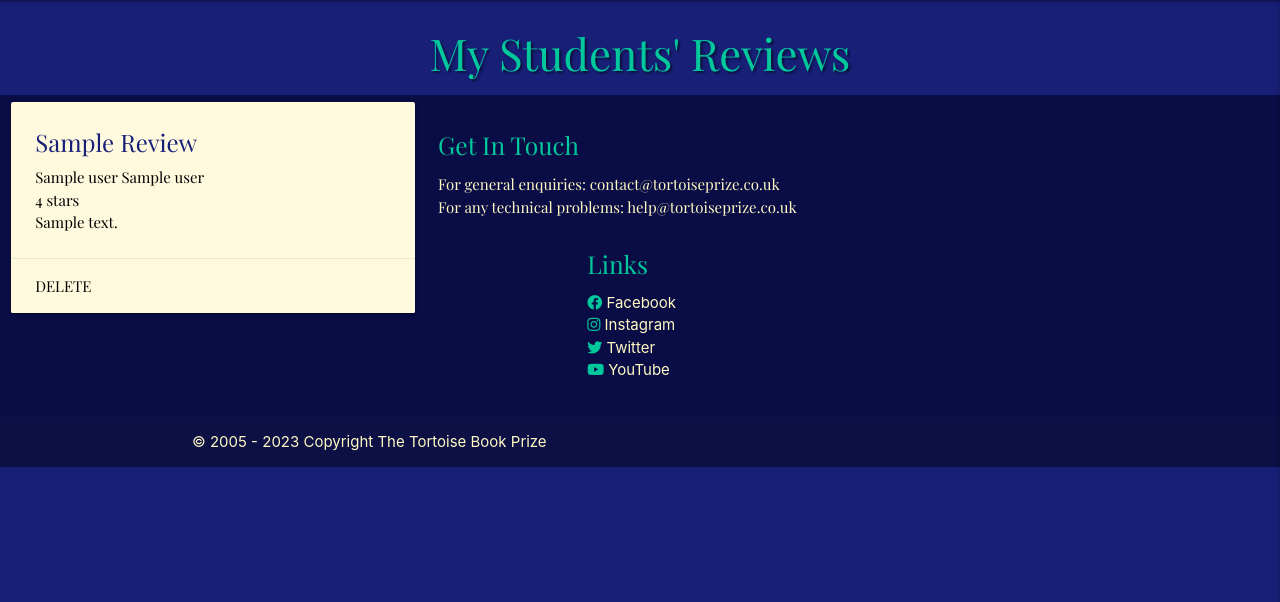
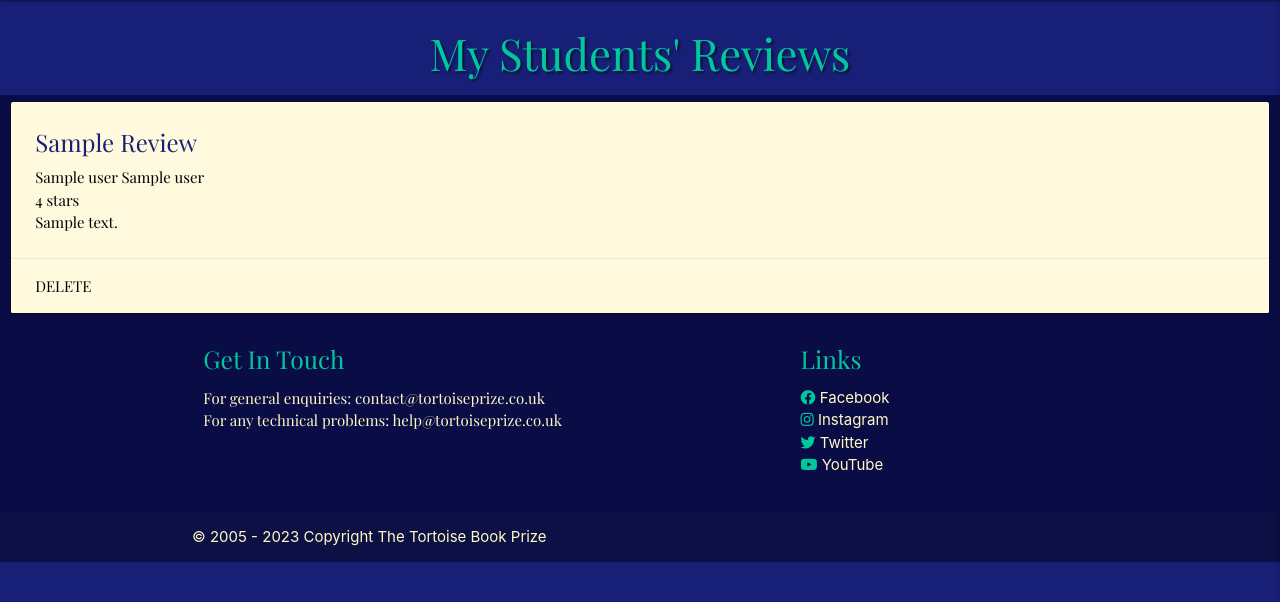
Before and after one commit to vicgoodall/book-awards, a Flask app: template bookreviews/templates/view-reviews.html in a window 1280 px wide. Shown: the part 64-666 px from the top of the page. Run offline with Flask 2, Linux system fonts and the light colour scheme; the template is opened without the code that fills it: values that come from a table or form of the project are taken from there, others are empty; the visitor is signed in with stand-in values (Sample User, id 1); tables that the repository leaves empty hold one stand-in row (values such as "Sample post"); some libraries are stand-ins or nearby versions.

Commit message:
in teacher's view reviews screen, the cards still had the issue of moving all over the screen in 3 per row format, Changed to one card per row like other screens

```diff
--- a/bookreviews/templates/view-reviews.html
+++ b/bookreviews/templates/view-reviews.html
@@ -5,7 +5,7 @@
 <div class="row">
   {% if reviews %}
     {% for review in reviews: %}
-    <div class="col s12 m4">
+    <div class="col s12 m12">
       <div class="card basic-template">
         <div class="card-content white-text">
           <span class="card-title account">{{ review.title.title() }}</span>
```
Also changed, not shown: README.md, bookreviews/static/assets/design-images/create review.png (added), bookreviews/static/assets/design-images/student account.png (added), bookreviews/static/assets/design-images/teacher account.png (added).
